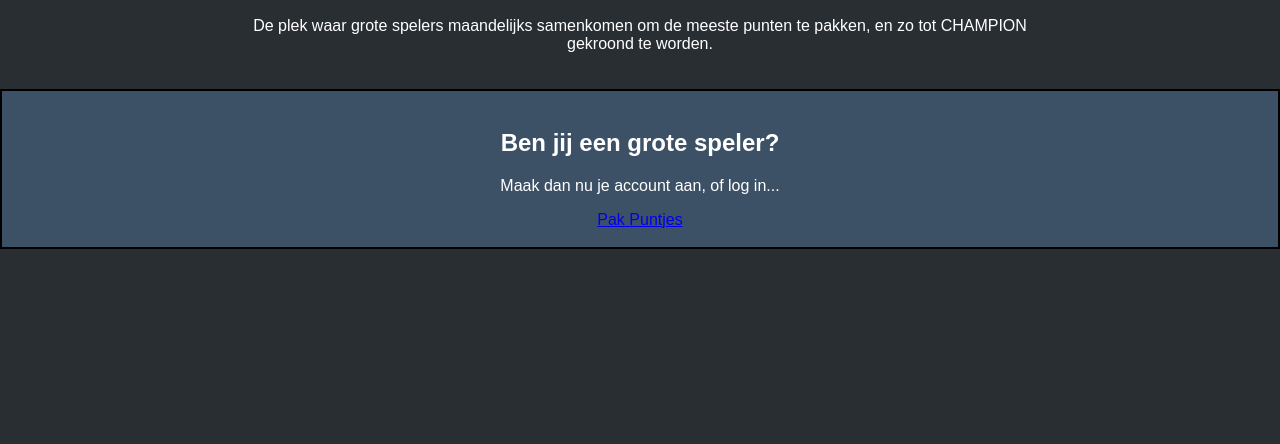
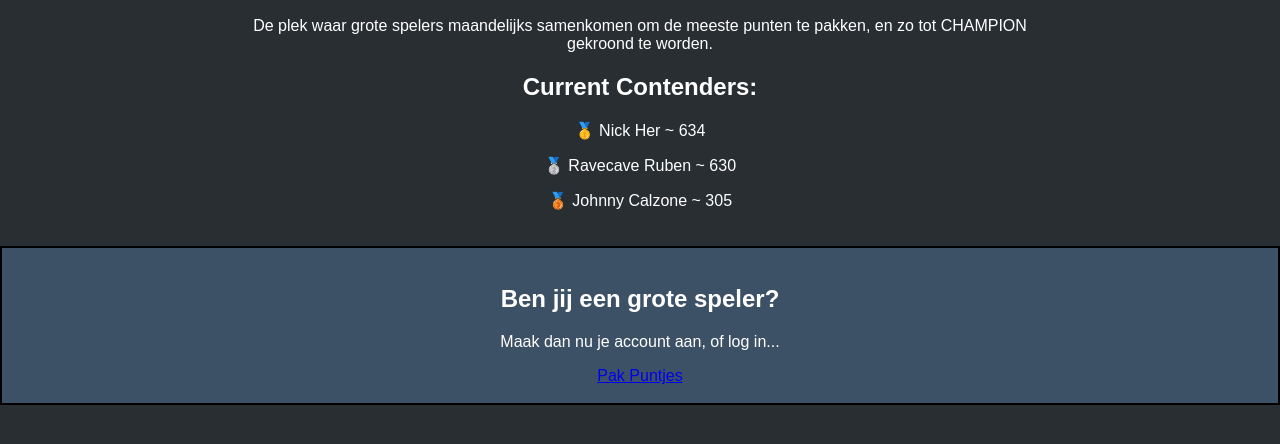
Before and after one commit to PuntjesPakken/puntjespakken.github.io, a plain HTML site: page index.html in a window 1280 px wide. Both pictures are taken after a click on the link "Home". Shown: the part 288-732 px from the top of the page. Drawn offline with Linux system fonts and the light colour scheme.

Commit message:
Add files via upload

```diff
--- a/index.html
+++ b/index.html
@@ -66,15 +66,33 @@
         // Get all sections with the class "container"
         var sections = document.querySelectorAll('.container');
 
-            // Hide all sections
+        // Hide all sections except the .cta section
         sections.forEach(function (section) {
             section.classList.add('hidden');
         });
 
         // Show the selected section
         document.getElementById(sectionId).classList.remove('hidden');
+
+        // Hide the text content, title, and link inside the CTA section if it's not the "Home" page
+        var ctaText = document.querySelector('.cta p');
+        var ctaTitle = document.querySelector('.cta h2');
+        var ctaLink = document.querySelector('.cta a');
+
+        if (sectionId === 'home') {
+            // Show the text content, title, and link inside the CTA section
+            ctaText.style.display = 'block';
+            ctaTitle.style.display = 'block';
+            ctaLink.style.display = 'block';
+        } else {
+            // Hide the text content, title, and link inside the CTA section on other pages
+            ctaText.style.display = 'none';
+            ctaTitle.style.display = 'none';
+            ctaLink.style.display = 'none';
+        }
     }
 </script>
+
 </head>
 <body>
     <div class="menu">
@@ -90,15 +108,17 @@
     </div>
 
     <div id="home" class="container">
-        <!-- Content for the home page -->
+        <!-- Content for the home page, including Contenders with emojis -->
         <h2>Puntjes Pakken:</h2>
         <p>De plek waar grote spelers maandelijks samenkomen om de meeste punten te pakken, en zo tot CHAMPION gekroond te worden.</p>
-        <!-- Your home page content here -->
+        <h2>Current Contenders:</h2>
+        <p>🥇 Nick Her ~ 634</p>
+        <p>🥈 Ravecave Ruben ~ 630</p>
+        <p>🥉 Johnny Calzone ~ 305</p>
     </div>
 
     <div id="score" class="container hidden">
-        <!-- No content for the score page, it's empty for now -->
-        <!-- You can add content to the "Score" page later if needed -->
+        <!-- No text for the score page, keeping the layout -->
     </div>
 
     <div id="archive" class="container hidden">
```
Lines whose indentation alone changed are shown as unchanged.
